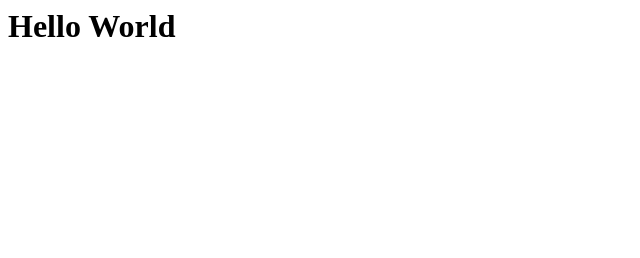
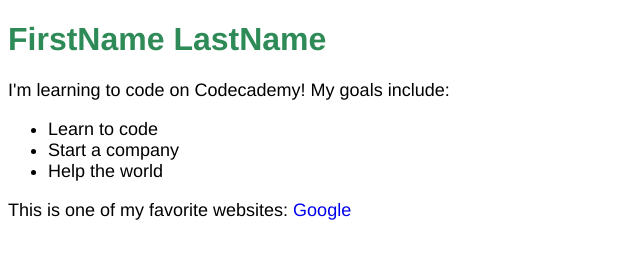
Before and after one commit to alincoln81/HelloWorld, a plain HTML site: page index.html in a window 1280 px wide. Shown: the whole page, without its empty margins (0-640 px from the left). Drawn offline with Linux system fonts and the light colour scheme.

Commit message:
Restructure & initial styling

```diff
--- a/index.html
+++ b/index.html
@@ -1,9 +1,19 @@
+<!DOCTYPE html>
 <html>
-  <head>
-    <title>Hello World</title>
-  </head>
+<head>
+  <title>Hello World!</title>
+  <link href="./resources/css/index.css" type="text/css" rel="stylesheet">
+</head>
+<body>
 
-  <body>
-    <h1>Hello World</h1>
-  </body>
+    <h1>FirstName LastName</h1>
+    <p>I'm learning to code on Codecademy! My goals include:</p>
+    <ul>
+        <li>Learn to code</li>
+        <li>Start a company</li>
+        <li>Help the world</li>
+    </ul>
+    <p>This is one of my favorite websites: <a href="https://www.google.com/" target="_blank">Google</a></p>
+
+</body>
 </html>
--- /dev/null
+++ b/resources/css/index.css
@@ -0,0 +1,19 @@
+* {
+    font-family: Helvetica, Arial, sans-serif;
+  }
+
+
+  h1 {
+    color: SeaGreen;
+  }
+
+
+  p,
+  li {
+    font-size: 18px;
+  }
+
+
+  a {
+    text-decoration: none;
+  }
```
Also changed, not shown: style.css (deleted).
